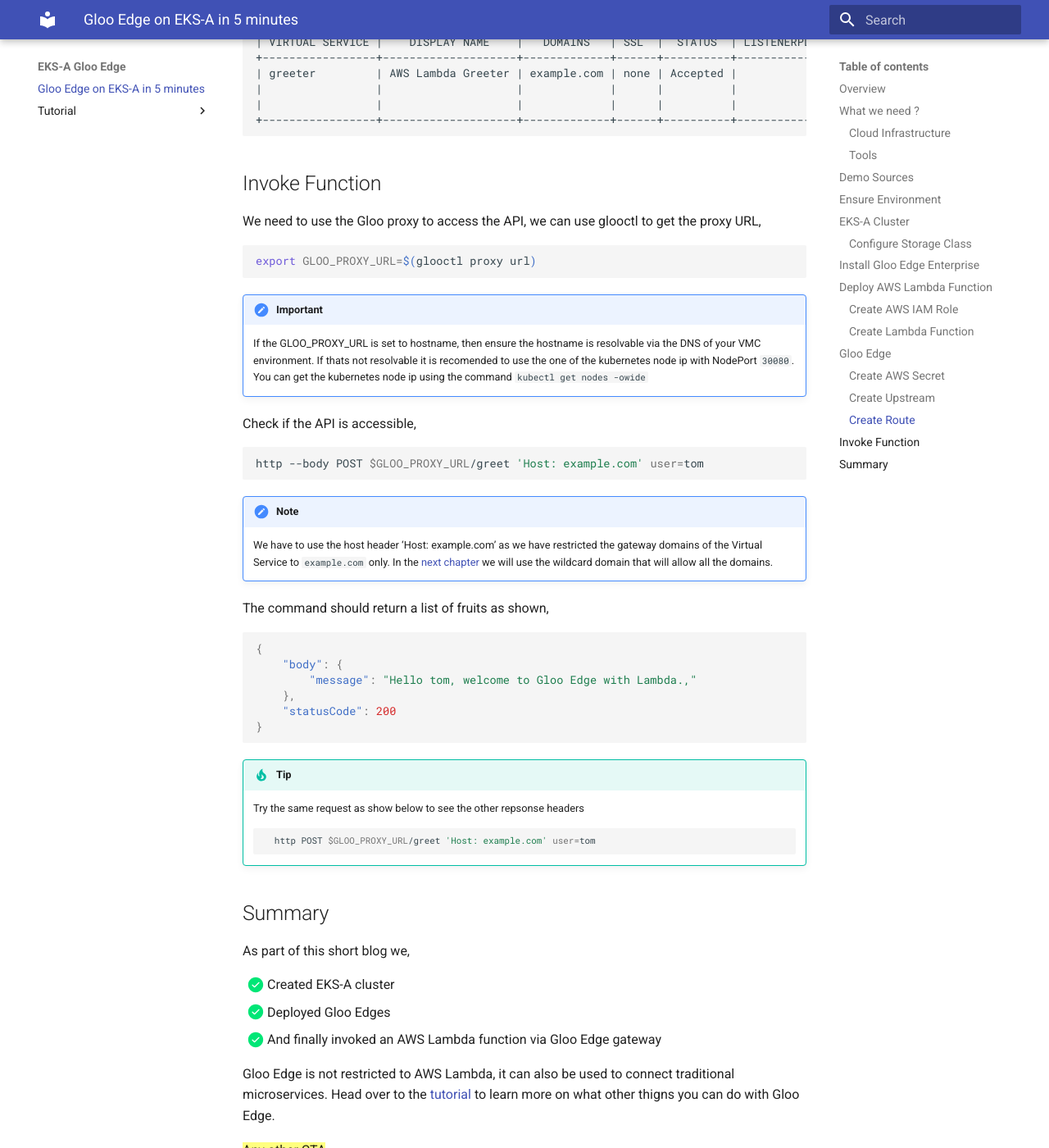
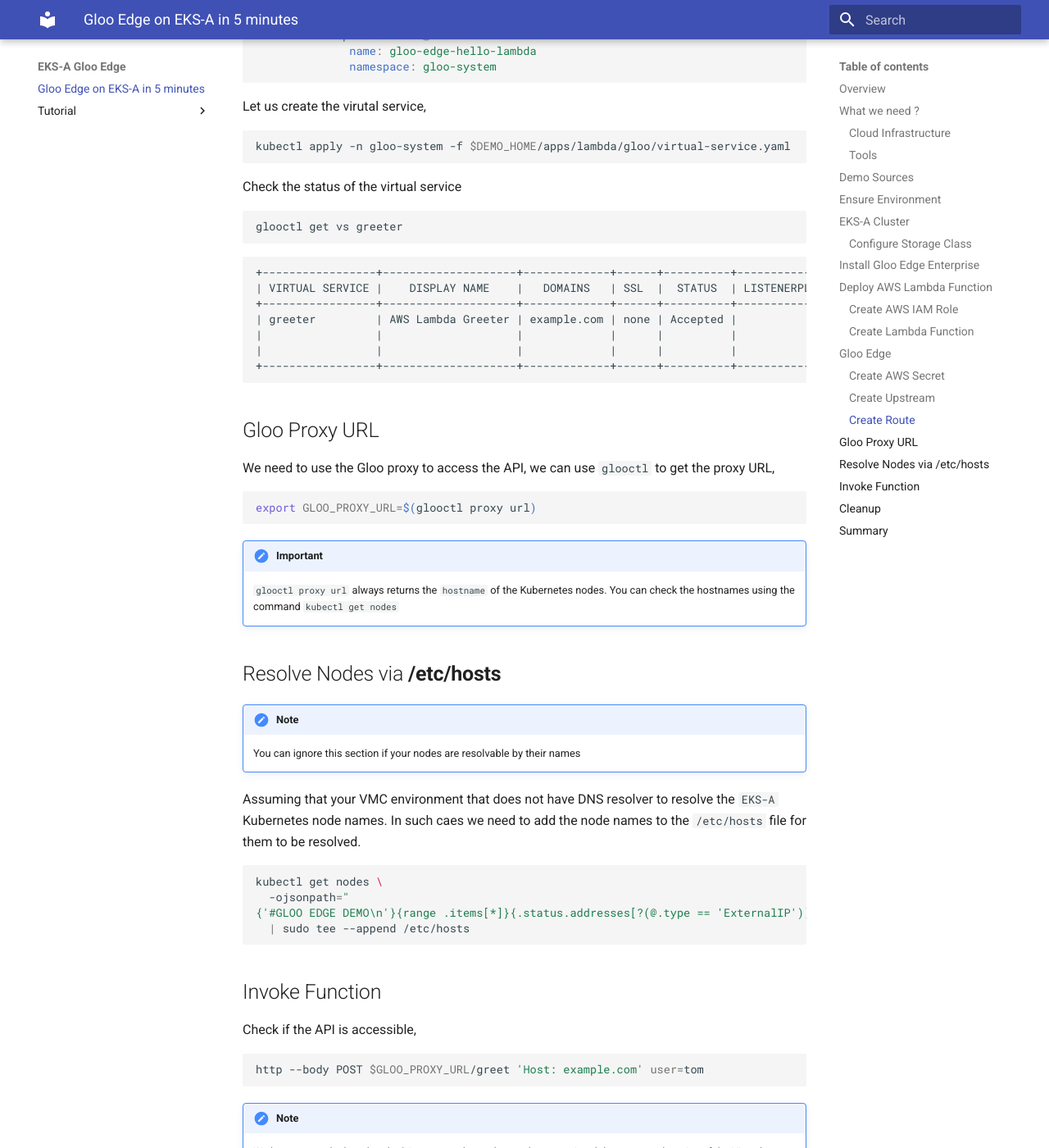
Before and after one commit to kameshsampath/gloo-edge-eks-a-demo, an MkDocs documentation site: the page built from docs/blog.md, in a window 1280 px wide and 1400 px high, scrolled down 7559 px. Shown: the whole window at 82% size. Built offline with MkDocs 1.6.1 and Material for MkDocs 9.7.7, drawn with Linux system fonts in a browser that asks for light colours; some of the changed text lies outside the part shown.

Commit message:
update instructions

````diff
--- a/docs/blog.md
+++ b/docs/blog.md
@@ -80,11 +80,27 @@
 kubectl rollout status -n local-path-storage deploy/local-path-provisioner --timeout=60s
 ```
 
-Set it as default storage class so that any new PVC requests will be created using this Storage class' underlying storage.
+Once the provisioner is installed, check the same using the command `kubectl get sc`.
+
+```shell
+NAME                   PROVISIONER             RECLAIMPOLICY   VOLUMEBINDINGMODE      ALLOWVOLUMEEXPANSION   AGE
+local-path             rancher.io/local-path   Delete          WaitForFirstConsumer   false                  6d13h
+```
+
+As you have noticed from the command output about `local-path` is not the default storage class. Default storage class helps in dynamic provisioning of the Kubernetes Persistent Volumes.
+
+Let us set it as default storage class so that any new PVC requests will be created using this Storage class' underlying storage.
 
 ```shell
 kubectl patch storageclass local-path \
   -p '{"metadata": {"annotations":{"storageclass.kubernetes.io/is-default-class":"true"}}}'
+```
+
+Running the `kubectl get sc` again shows the `local-path` as the default provisoner,
+
+```shell
+NAME                   PROVISIONER             RECLAIMPOLICY   VOLUMEBINDINGMODE      ALLOWVOLUMEEXPANSION   AGE
+local-path (default)   rancher.io/local-path   Delete          WaitForFirstConsumer   false                  6d13h
 ```
 
 ## Install Gloo Edge Enterprise
@@ -248,7 +264,7 @@
 ```
 
 !!! note
-    If you have not set the environment variables `$AWS_ACCESS_KEY_ID` and `$AWS_SECRET_ACCESS_KEY`, the values access key and secret key  from `$HOME/.aws/credentials` will be used.
+    If you have not set the environment variables `$AWS_ACCESS_KEY_ID` and `$AWS_SECRET_ACCESS_KEY`, the value from `$HOME/.aws/credentials` will be used.
 
 You can check the created credentials by,
 
@@ -261,7 +277,7 @@
 As part of this section we will create an Gloo *Upstream* that will allow the Virutal Service to talk to AWS Lambda via Gloo Edge Gateway,
 
 !!! important
-    If you are default region is other than `us-east-1`, ensure to set the value for `$AWS_DEFAULT_REGION` to before running the upstream create command.
+    If you are default region is other than `us-east-1`, ensure to set the value for `$AWS_DEFAULT_REGION` to the region of your choice before running the upstream create command.
 
 ``` shell
 glooctl create upstream aws \
@@ -349,16 +365,32 @@
 +-----------------+--------------------+-------------+------+----------+-----------------+------------------------------------+
 ```
 
-## Invoke Function
+## Gloo Proxy URL
 
-We need to use the Gloo proxy to access the API, we can use glooctl to get the proxy URL,
+We need to use the Gloo proxy to access the API, we can use `glooctl` to get the proxy URL,
 
 ```shell
 export GLOO_PROXY_URL=$(glooctl proxy url)
 ```
 
 !!! important
-    If the GLOO_PROXY_URL is set to hostname, then ensure the hostname is resolvable via the DNS of your VMC environment. If thats not resolvable it is recomended to use the one of the kubernetes node ip with NodePort `30080`. You can get the kubernetes node ip using the command `kubectl get nodes -owide`
+    `glooctl proxy url` always returns the `hostname` of the Kubernetes nodes. You can check the hostnames using the command `kubectl get nodes`
+
+## Resolve Nodes via **/etc/hosts**
+
+!!! note
+    You can ignore this section if your nodes are resolvable by their names
+
+Assuming that your VMC environment that does not have DNS resolver to resolve the `EKS-A` Kubernetes node names. In such caes we need to add the node names to the `/etc/hosts` file for them to be resolved.
+
+```shell
+kubectl get nodes \
+  -ojsonpath="
+{'#GLOO EDGE DEMO\n'}{range .items[*]}{.status.addresses[?(@.type == 'ExternalIP')].address}{'\t'}{.metadata.name}{'\n'}{end}") \
+  | sudo tee --append /etc/hosts
+```
+
+## Invoke Function
 
 Check if the API is accessible,
 
@@ -383,16 +415,56 @@
 !!! tip
     Try the same request as show below to see the other repsonse headers
     ```shell
-      http POST $GLOO_PROXY_URL/greet 'Host: example.com' user=tom
+    http POST $GLOO_PROXY_URL/greet 'Host: example.com' user=tom
     ```
+
+## Cleanup
+
+Delete the virtual service,
+
+```shell
+glooctl delete vs greeter
+```
+
+Delete the upstream,
+
+```shell
+glooctl delete upstream  gloo-edge-hello-lambda
+```
+
+Delete AWS Lambda Function,
+
+```shell
+aws lambda delete-function --function-name gloo-edge-hello-lambda
+```
+
+Detach policy,
+
+```shell
+aws iam detach-role-policy --role-name gloo-edge-eks-a-lambdaex \
+  --policy-arn arn:aws:iam::aws:policy/service-role/AWSLambdaBasicExecutionRole
+```
+
+Delete the Role,
+
+```shell
+aws iam delete-role --role-name gloo-edge-eks-a-lambdaex
+```
+
+Remove entries from `/etc/hosts` file,
+
+```shell
+export NODE_COUNT=$(kubectl get nodes --no-headers | wc -l)
+sudo sed -i -e '/#GLOO EDGE DEMO/,+'"${NODE_COUNT}d" /etc/hosts
+```
 
 ## Summary
 
-As part of this short blog we,
+As part of this short blog we explored how to ,
 
-- [x] Created EKS-A cluster
-- [x] Deployed Gloo Edges
-- [x] And finally invoked an AWS Lambda function via Gloo Edge gateway
+- [x] Create a EKS-A cluster
+- [x] Deploy Gloo Edge
+- [x] Use GLoo Edge to invoke an AWS Lambda function
 
 Gloo Edge is not restricted to AWS Lambda, it can also be used to connect traditional microservices. Head over to the [tutorial](./index.md) to learn more on what other thigns you can do with Gloo Edge.
 
````
